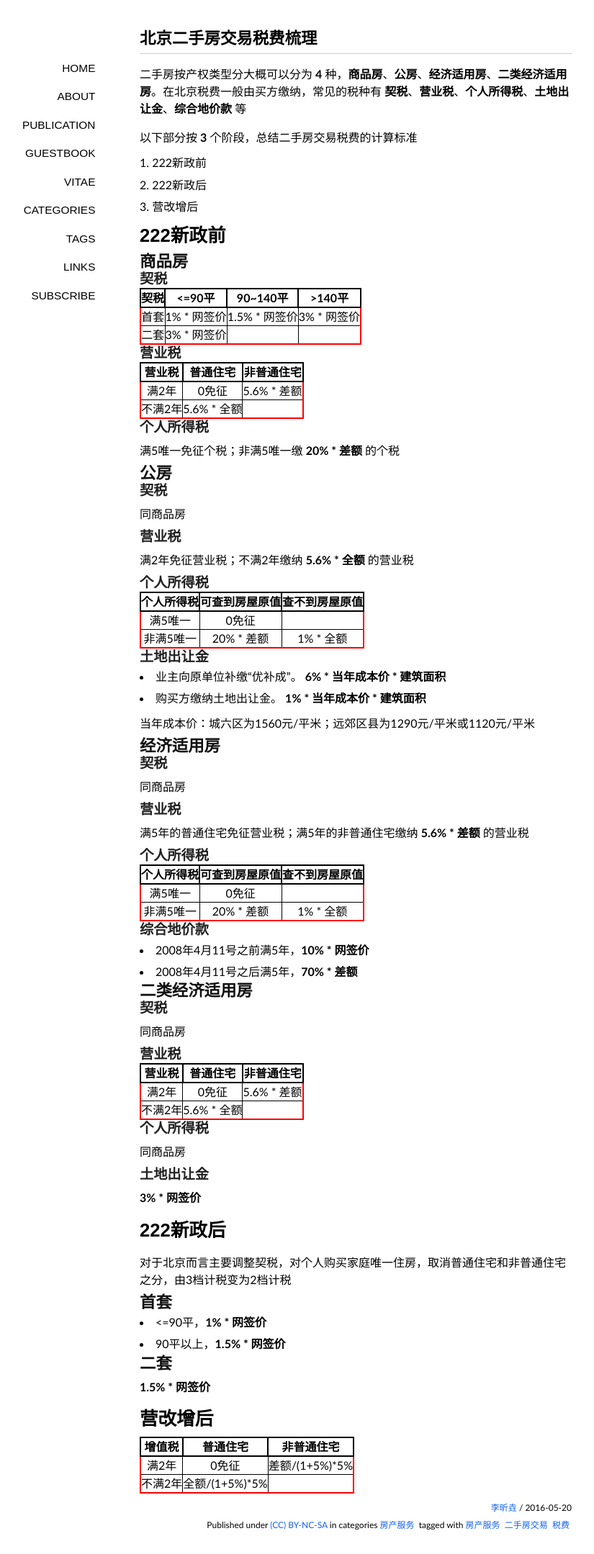
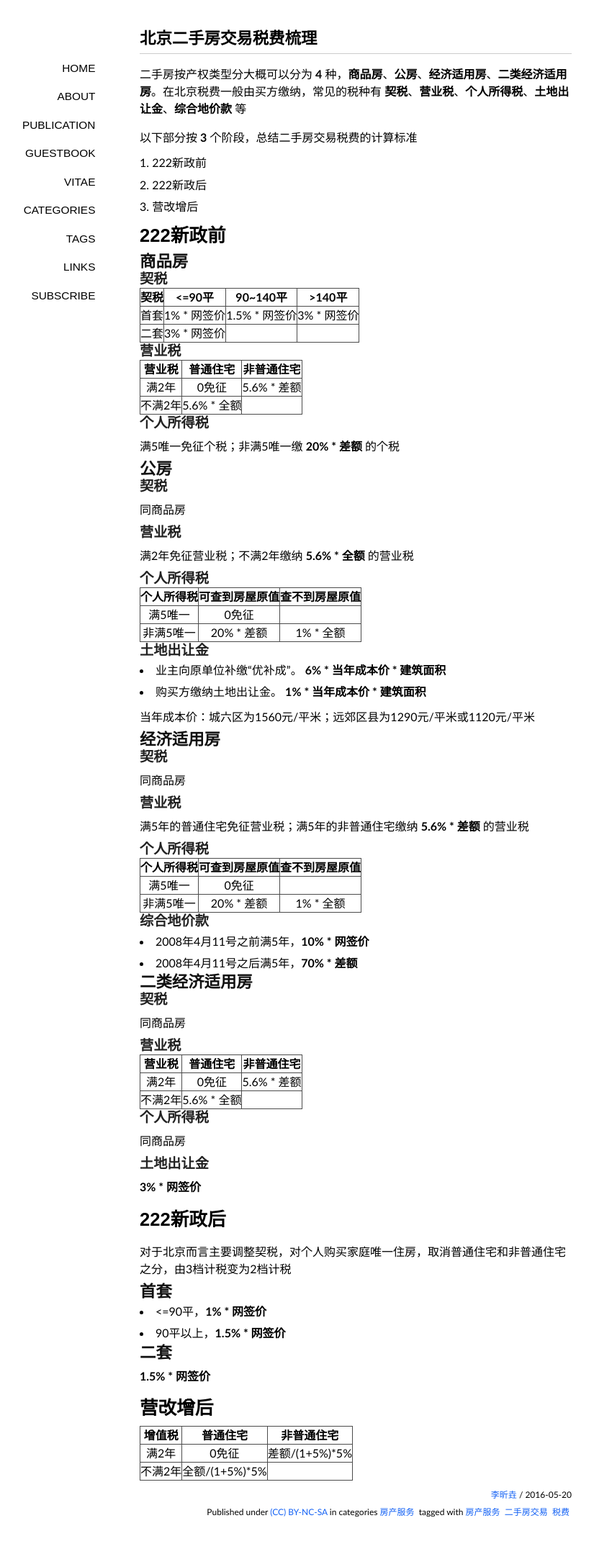
Before and after one commit to lixinyao/jekyll_blog, a Jekyll site: the page built from _posts/2016-05-20-taxes-of-secondhand-house-transactions.md, in a window 1280 px wide. Shown: the whole page at 72% size, without its empty margins (146-971 px from the left). Built offline with Jekyll 4.4.1, drawn with Linux system fonts in a browser that asks for light colours; nearby versions of some CDN libraries; some web fonts are replaced; comment, search, counter and statistics services are not loaded.

Commit message:
修改表格边框颜色

```diff
--- a/media/css/style.css
+++ b/media/css/style.css
@@ -40,15 +40,15 @@ header{padding:.5em 0;border-bottom: 1px solid #cccccc;}
 table{
     border-collapse: collapse;
     border-spacing: 0;
-    border:2px solid #ff0000;
+    border:1px solid #ffffff;
 }
 
 th{
-    border:2px solid #000000;
+    border:1px solid #4c4c4c;
 }
 
 td{
-    border:1px solid #000000;
+    border:1px solid #4c4c4c;
 }
 nav{font-family:"Electrolize",sans-serif;font-size:1.1em;text-transform:uppercase;float:left;margin-left:-12em;width:9em;text-align:right;}
 nav a{display:block;padding:.7em 1em;color:#000000;}
```
